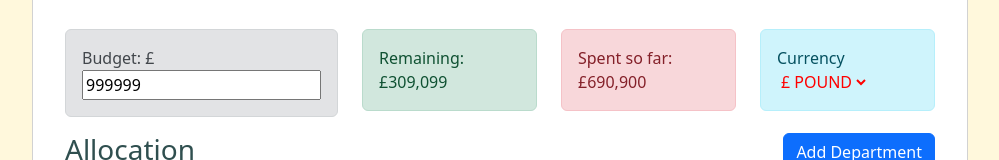
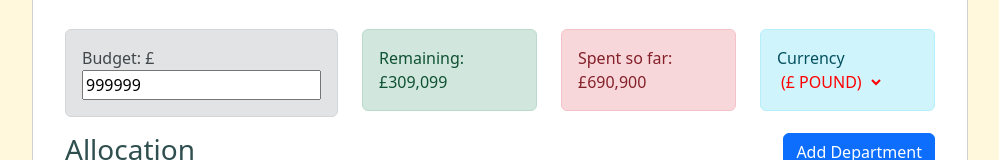
Before and after one commit to PerryDeego/budget-app, a React (Create React App) app: page / in a window 1280 px wide. Shown: the part 260-420 px from the top of the page, without its empty margins (140-1139 px from the left). Built offline with nearby package versions, Linux system fonts and the light colour scheme.

Commit message:
Add more currency

```diff
--- a/src/components/Currency.js
+++ b/src/components/Currency.js
@@ -29,24 +29,34 @@ const Currency = () => {
 
   return (
     <div className="alert alert-info">
+     {" "}
       <label htmlFor="currency">Currency </label>
+      {
       <select
         id="currency"
         className="currency"
         value={currency}
         onChange={(event) => changeCurrency(event.target.value)}
       >
-        <option className="money" value="$">$ USD</option>
-        <option className="money" value="£">£ POUND</option>
-        <option className="money" value="€">€ EURO</option>
-        <option className="money" value="C$">C$ CAD</option>
-        <option className="money" value="JD">JD JOD</option>
-        <option className="money" value="₹">₹ RUPEE</option>
-        <option className="money" value="¥">¥ JPY</option>
-        <option className="money" value="A$">A$ AUD</option>
-        <option className="money" value="₦">₦ NGN</option>
-        <option className="money" value="EC">$ EC</option>
+        <option className="money" value="$">($ USD)</option>
+        <option className="money" value="£">(£ POUND)</option>
+        <option className="money" value="€">(€ EURO)</option>
+        <option className="money" value="C$">(C$ CAD)</option>
+        <option className="money" value="JD">(JD JOD)</option>
+        <option className="money" value="₹">(₹ RUPEE)</option>
+        <option className="money" value="¥">(¥ JPY)</option>
+        <option className="money" value="A$">(A$ AUD)</option>
+        <option className="money" value="₦">(₦ NGN)</option>
+        <option className="money" value="EC">($ EC)</option>
+        <option className="money" value="֏">(֏ AMD)</option>
+        <option className="money" value="J$">(J$ JMD)</option>
+        <option className="money" value="TT$">(TT$ TTD)</option>
+        <option className="money" value="BZ$">(BZ$ BZD)</option>
+        <option className="money" value="CUC$">(CUC$ CUC)</option>
+        <option className="money" value="$U">($U UYU)</option>
+        <option className="money" value="Z$">(Z$ ZWL)</option>
       </select>
+      }
     </div>
   );
 };
```
